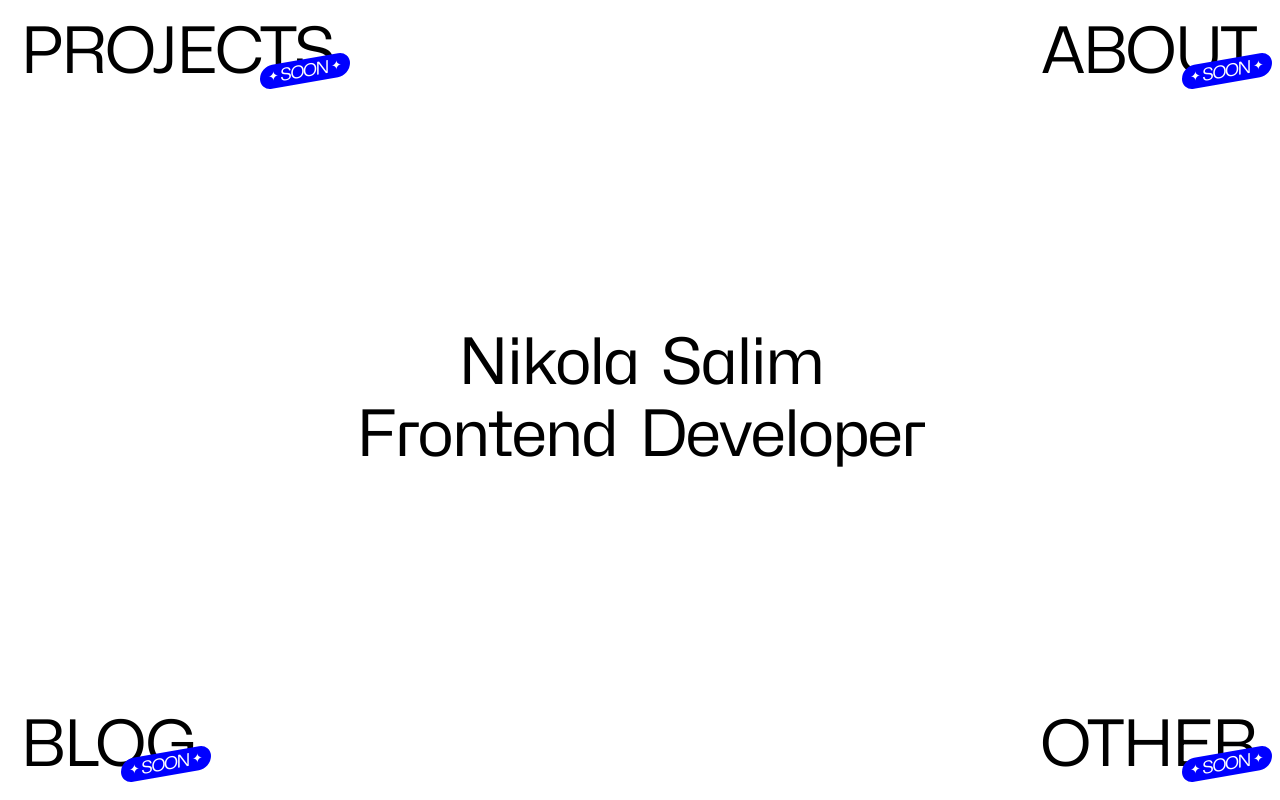
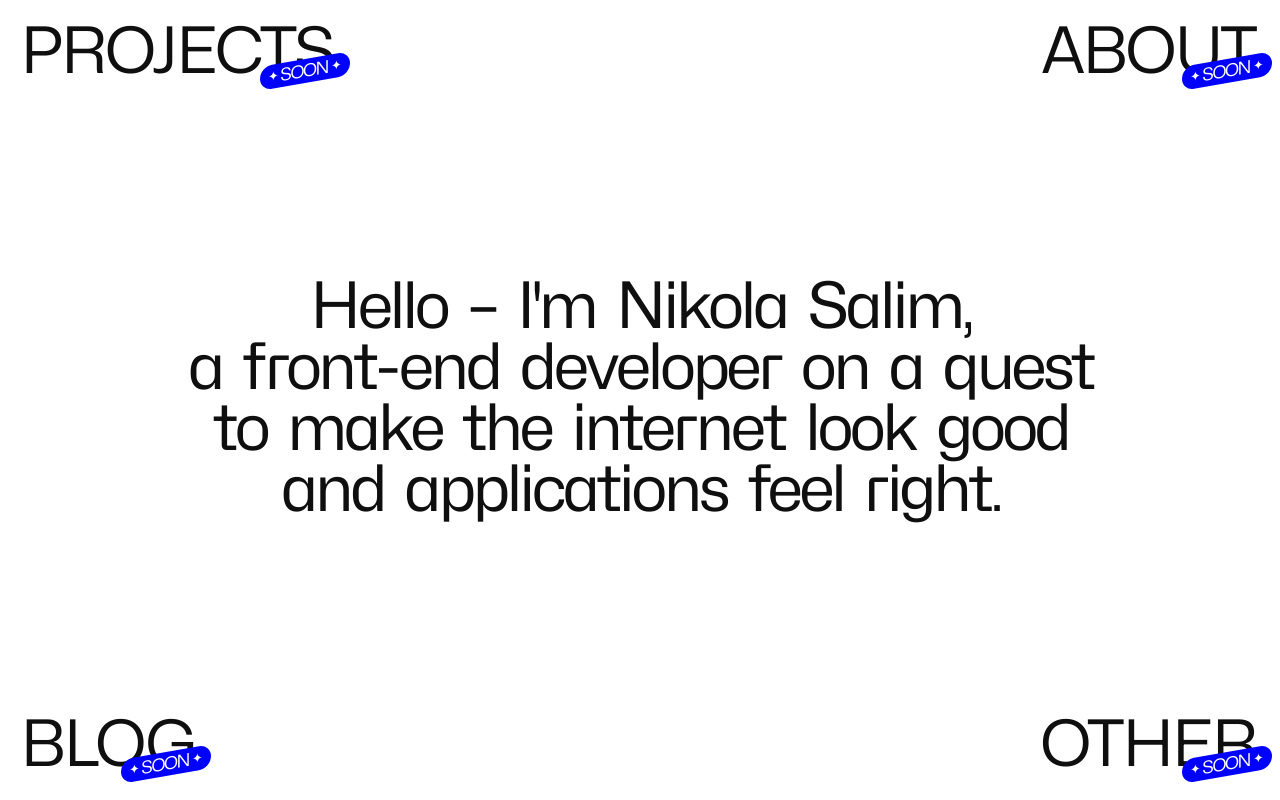
Before and after one commit to nikolasalim/nikolasalim.github.io, a Next.js app: page / in a window 1280 px wide. Built offline with nearby package versions, Linux system fonts and the light colour scheme.

Commit message:
update intro; add variables styles file; misc. improvements

```diff
--- a/app/(home)/home.module.scss
+++ b/app/(home)/home.module.scss
@@ -1,3 +1,5 @@
+@import '../styles/variables';
+
 .intro {
   display: flex;
   justify-content: center;
@@ -7,11 +9,9 @@
   height: 100vh;
   font-family: 'Hubot-Sans';
   font-size: 4rem;
-  line-height: 3.5rem;
-  letter-spacing: -0.2rem;
+  line-height: 3.8rem;
+  letter-spacing: -0.3rem;
   word-spacing: 0.5rem;
   text-align: center;
-  p {
-    margin: 0.5rem;
-  }
+  color: $colour-black;
 }
--- a/app/(home)/page.tsx
+++ b/app/(home)/page.tsx
@@ -4,8 +4,10 @@ export default function Home() {
   return (
     <main>
       <div className={styles.intro}>
-        <p>Nikola Salim</p>
-        <p>Frontend Developer</p>
+        <p>Hello – I'm Nikola Salim,</p>
+        <p>a front-end developer on a quest</p>
+        <p>to make the internet look good</p>
+        <p>and applications feel right.</p>
       </div>
     </main>
   )
--- a/app/components/nav-menu/nav-menu.module.scss
+++ b/app/components/nav-menu/nav-menu.module.scss
@@ -1,9 +1,11 @@
+@import '../../styles/variables';
+
 .topNav, .bottomNav {
   display: flex;
   justify-content: space-between;
   width: 100%;
   position: fixed;
-  font-family: "Mona Sans";
+  font-family: 'Mona-Sans';
   font-size: 4rem;
   letter-spacing: -0.1rem;
 }
@@ -18,11 +20,11 @@
 
 .navLink {
   position: relative;
-  color: black;
+  margin: 1rem 1.5rem;
+  transform: skewX(0deg);
   text-decoration: none;
-  margin: 1rem 1.5rem;
   text-indent: -0.2rem;
-  transform: skewX(0deg);
+  color: $colour-black;
   &:hover {
     .navItem {
       display: block;
--- a/app/layout.tsx
+++ b/app/layout.tsx
@@ -3,7 +3,7 @@ import type { Metadata } from 'next'
 import NavMenu from "@/app/components/nav-menu/nav-menu";
 
 export const metadata: Metadata = {
-  title: 'Nikola Salim – Frontend Developer',
+  title: 'Nikola Salim – Front-end Developer',
   description: '',
 }
 
--- a/app/styles/globals.scss
+++ b/app/styles/globals.scss
@@ -3,3 +3,15 @@
 * {
   margin: 0;
 }
+
+body {
+  display: flex;
+  justify-content: center;
+  align-items: center;
+  height: 100vh;
+}
+
+main {
+  width: 100%;
+  height: 100%;
+}
--- a/app/styles/typography.scss
+++ b/app/styles/typography.scss
@@ -7,7 +7,7 @@
 }
 
 @font-face {
-  font-family: 'Mona Sans';
+  font-family: 'Mona-Sans';
   src:
           url(/fonts/Mona-Sans.woff2) format('woff2 supports variations'),
           url(/fonts/Mona-Sans.woff2) format('woff2-variations');
--- /dev/null
+++ b/app/styles/variables.scss
@@ -0,0 +1,3 @@
+// Colours
+$colour-black: #0f0f0f;
+$colour-blue: #0000ff;
```
